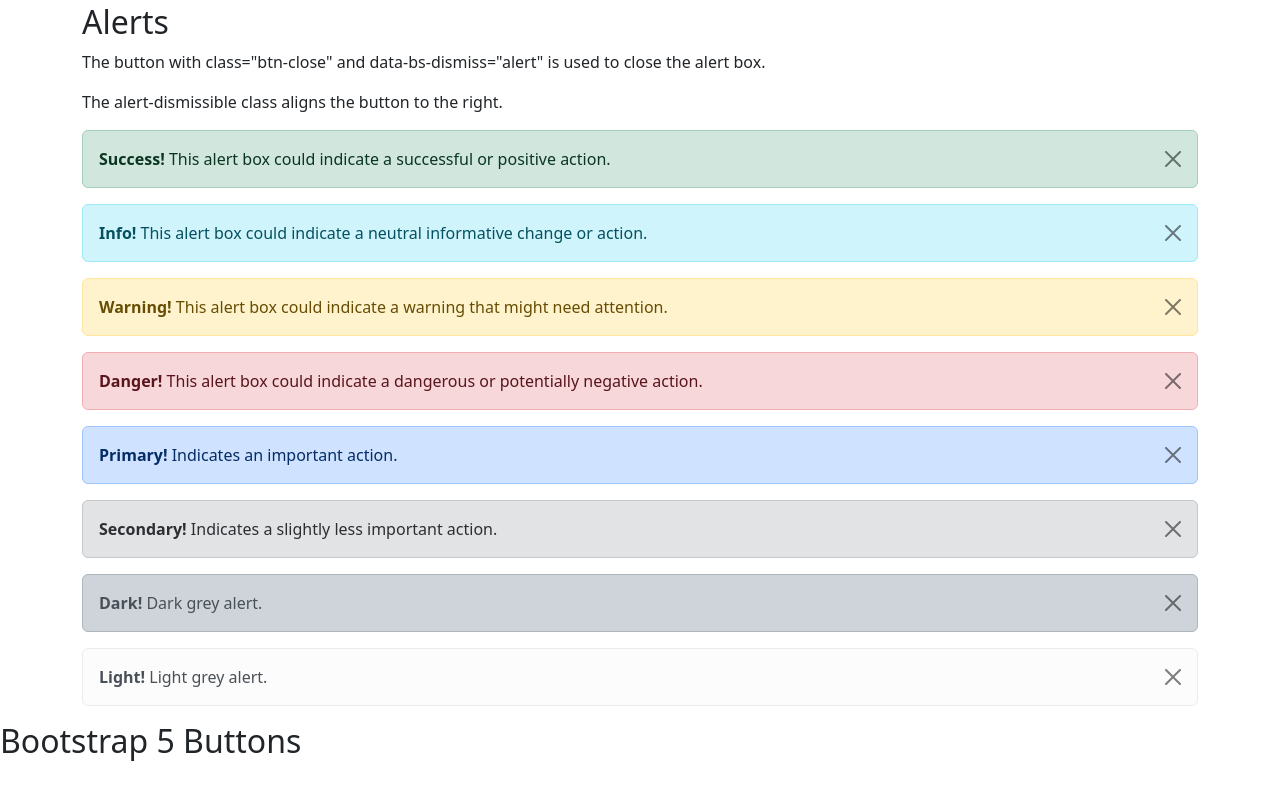
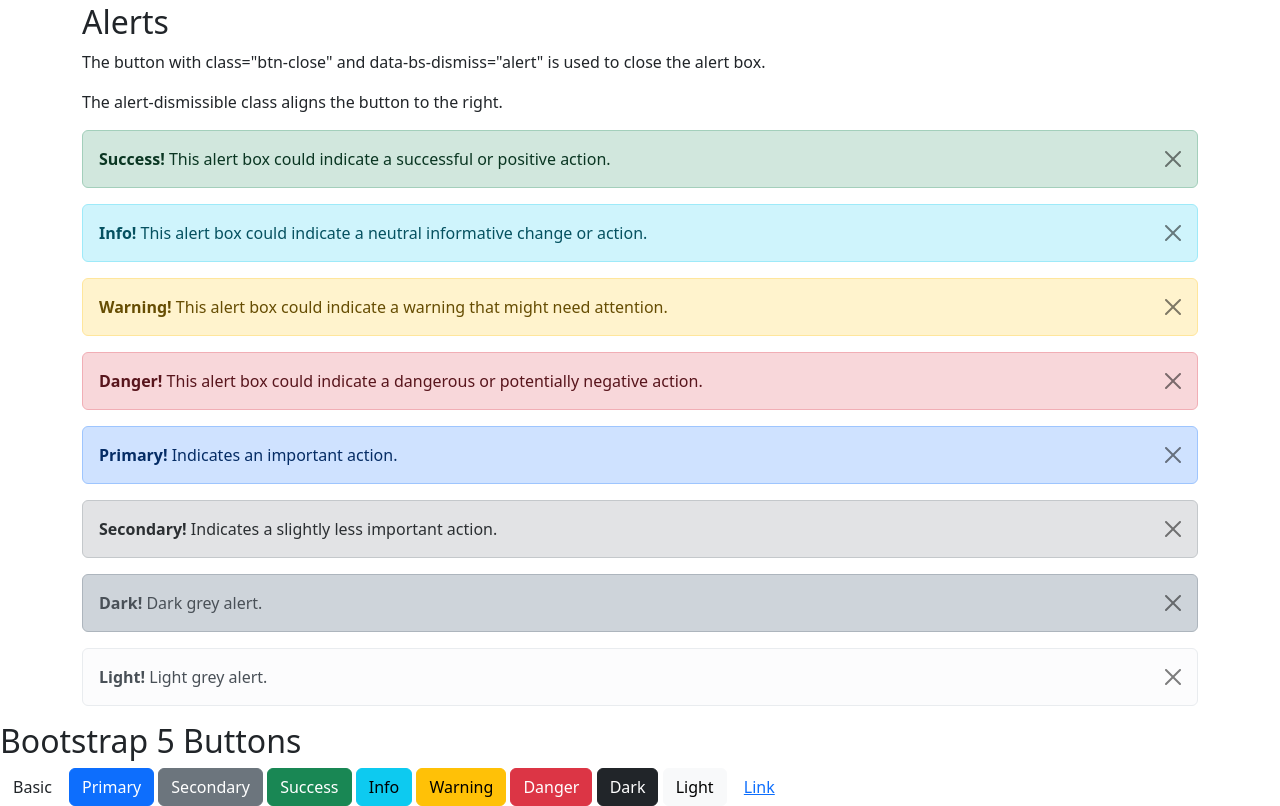
Before and after one commit to Maunducyrus/Bootstrap-5, a plain HTML site: page BS5 images.html in a window 1280 px wide. Shown: the part 2132-2938 px from the top of the page. Before the commit the page ends 2900 px from the top, so only its background shows below. Drawn offline with nearby package versions, Linux system fonts and the light colour scheme.

Commit message:
btn classes

```diff
--- a/BS5 images.html
+++ b/BS5 images.html
@@ -119,6 +119,16 @@
   </div>
 </div>
 <h2>Bootstrap 5 Buttons</h2>
+<button type="button" class="btn">Basic</button>
+<button type="button" class="btn btn-primary">Primary</button>
+<button type="button" class="btn btn-secondary">Secondary</button>
+<button type="button" class="btn btn-success">Success</button>
+<button type="button" class="btn btn-info">Info</button>
+<button type="button" class="btn btn-warning">Warning</button>
+<button type="button" class="btn btn-danger">Danger</button>
+<button type="button" class="btn btn-dark">Dark</button>
+<button type="button" class="btn btn-light">Light</button>
+<button type="button" class="btn btn-link">Link</button>
 
 </body>
 </html>
```
